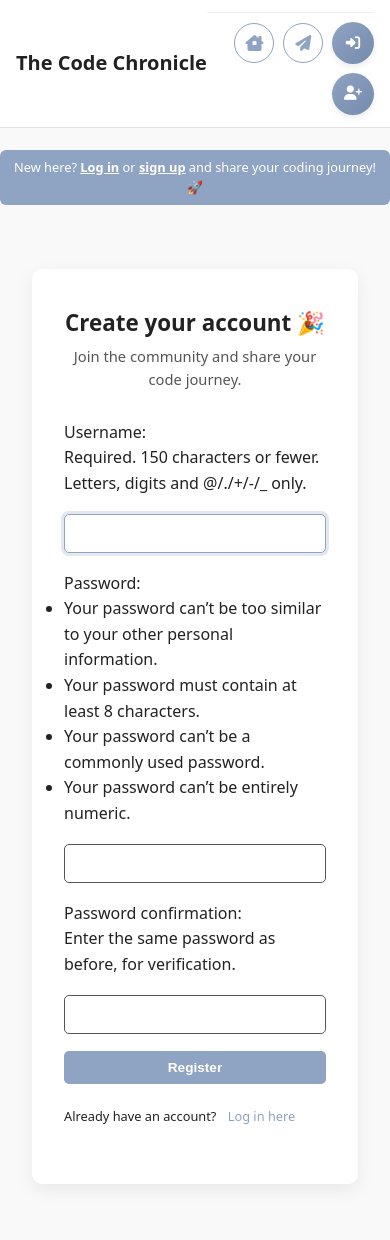
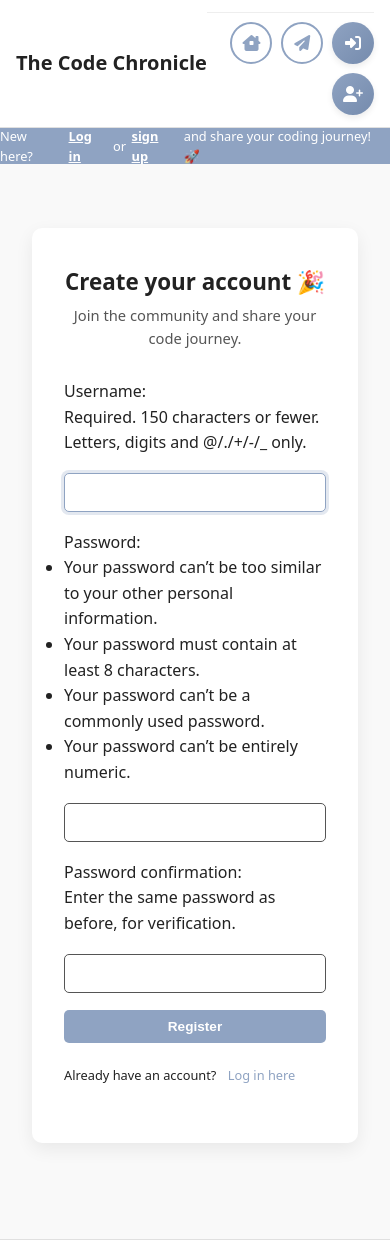
Before and after one commit to RGaRo/personal_blog, a Django app: page /accounts/register/ in a window 390 px wide. Shown: the top 1240 px of the page. Run offline with Django 5.2, Linux system fonts and the light colour scheme.

Commit message:
Improving the navbar for mobile devices

```diff
--- a/blogs/templates/blogs/base.html
+++ b/blogs/templates/blogs/base.html
@@ -14,86 +14,89 @@
       --bg:#f9f9f9;     --bg-card:#fff;
       --fg:#222;        --fg-soft:#555;
       --accent:#0077ff; --accent-h:#005fcc;
+
+      /* Fallbacks until JS recalculates */
+      --nav-h:64px;
+      --bar-h:36px;
+      --pad-top:calc(var(--nav-h) + var(--bar-h));
     }
 
-    /* RESET & BODY */
     *,*::before,*::after{box-sizing:border-box;margin:0;padding:0}
     html{scroll-behavior:smooth}
-    body{font-family:system-ui,-apple-system,BlinkMacSystemFont,"Segoe UI",Roboto,Helvetica,Arial,sans-serif;
-         background:var(--bg);color:var(--fg);line-height:1.6;min-height:100vh;padding-top:96px;}
+    body{
+      font-family:system-ui,-apple-system,BlinkMacSystemFont,"Segoe UI",Roboto,Helvetica,Arial,sans-serif;
+      background:var(--bg);color:var(--fg);line-height:1.6;
+      min-height:100vh;
+      padding-top:var(--pad-top);            /* auto-adjusted by JS */
+    }
 
     /* NAVBAR */
-    nav{position:fixed;inset:0 0 auto;background:var(--bg-card);border-bottom:1px solid #e0e0e0;
-        display:flex;flex-direction:column;padding:.5rem 1.5rem;z-index:1000;}
+    nav{
+      position:fixed;top:0;left:0;right:0;
+      background:var(--bg-card);border-bottom:1px solid #e0e0e0;
+      display:flex;flex-direction:column;padding:.5rem 1.5rem;z-index:1000;
+    }
     .nav-top{display:flex;align-items:center;justify-content:space-between;}
-
     .brand{font-weight:700;font-size:1.25rem;color:var(--fg);text-decoration:none;transition:color .25s;}
     .brand:hover{color:var(--accent)}
-
     nav ul{list-style:none;display:flex;gap:.75rem;align-items:center;flex-wrap:wrap;justify-content:flex-end;padding-top:.5rem;}
 
-    /* Outlined NAV buttons (Home / Contact) */
+    /* Outline pills (Home / Contact) */
     .nav-btn{display:inline-flex;align-items:center;justify-content:center;gap:.45rem;
              padding:.45rem 1.1rem;border:2px solid var(--accent);border-radius:22px;
-             font-size:.8rem;font-weight:600;color:var(--accent);text-decoration:none;
-             background:transparent;transition:background .25s,color .25s,transform .2s;}
+             font-size:.8rem;font-weight:600;color:var(--accent);background:transparent;
+             text-decoration:none;transition:.25s;position:relative;}
+    .nav-btn:hover{background:var(--accent);color:#fff;transform:translateY(-2px);}
     .nav-btn i{font-size:.9rem;}
-    .nav-btn:hover{background:var(--accent);color:#fff;transform:translateY(-2px);}
 
-    /* CTA buttons (LogIn / SignUp / LogOut) */
+    /* Solid CTA pills */
     .cta-btn{display:inline-flex;align-items:center;justify-content:center;gap:.45rem;
              padding:.5rem 1.2rem;border-radius:22px;font-size:.8rem;font-weight:600;
              color:#fff;background:linear-gradient(135deg,var(--accent),var(--accent-h));
-             border:none;text-decoration:none;cursor:pointer;box-shadow:0 3px 6px rgba(0,0,0,.08);
+             border:none;cursor:pointer;text-decoration:none;box-shadow:0 3px 6px rgba(0,0,0,.08);
              transition:transform .2s,box-shadow .2s;position:relative;}
+    .cta-btn:hover{transform:translateY(-2px);box-shadow:0 6px 12px rgba(0,0,0,.12);}
     .cta-btn i{font-size:.9rem;}
-    .cta-btn:hover{transform:translateY(-2px);box-shadow:0 6px 12px rgba(0,0,0,.12);}
 
-    /* Greeting bar (desktop) */
-    .greeting-bar{position:fixed;top:64px;left:0;right:0;background:var(--accent);color:#fff;
-                  text-align:center;padding:.45rem .75rem;font-size:.8rem;font-weight:500;z-index:999;}
-    .greeting-bar a{color:#fff;text-decoration:underline;font-weight:600;} .greeting-bar a:hover{color:#e9eefb;}
+    /* GREETING BAR (fixed just below navbar) */
+    .greeting-bar{
+      position:fixed;
+      top:var(--nav-h);          /* never overlaps */
+      left:0;right:0;
+      height:var(--bar-h);
+      background:var(--accent);
+      color:#fff;
+      display:flex;align-items:center;justify-content:center;
+      gap:.35rem;font-size:.8rem;font-weight:500;
+      z-index:999;
+    }
+    .greeting-bar a{color:#fff;text-decoration:underline;font-weight:600;}
+    .greeting-bar a:hover{color:#e9eefb;}
 
-    /* ─── MOBILE (<600 px) ─────────────────────────────── */
+    /* Mobile pills (icons only) */
     @media(max-width:600px){
-
-      /* Navbar keeps horizontal list but tighter gap */
       nav{padding:.75rem 1rem;}
       nav ul{gap:.55rem;border-top:1px solid #eee;padding-top:.55rem;}
 
-      /* Outlined pills — icon-only, tooltip */
-      .nav-btn{padding:.55rem;width:40px;height:40px;min-width:40px;border-radius:50%;border-width:1px;}
-      .nav-btn span{display:none;}
-      .nav-btn i{font-size:1rem;}
+      .nav-btn,.cta-btn{
+        padding:.6rem;width:42px;height:42px;min-width:42px;border-radius:50%;
+      }
+      .nav-btn span,.cta-btn span{display:none;}
+      .nav-btn i,.cta-btn i{font-size:1rem;}
 
-      /* CTA icon pills */
-      .cta-btn{padding:.6rem;width:42px;height:42px;min-width:42px;border-radius:50%;}
-      .cta-btn span{display:none;}
-
-      /* Shared tooltip for all icon pills */
-      .cta-btn::after,
-      .nav-btn::after{
+      .nav-btn::after,.cta-btn::after{
         content:attr(title);
-        position:absolute;bottom:-2rem;left:50%;transform:translateX(-50%);
+        position:absolute;bottom:-2.1rem;left:50%;transform:translateX(-50%);
         background:var(--bg-card);color:var(--fg-soft);font-size:.62rem;
-        padding:.25rem .55rem;border-radius:4px;white-space:nowrap;box-shadow:0 2px 6px rgba(0,0,0,.08);
+        padding:.25rem .5rem;border-radius:4px;white-space:nowrap;
+        box-shadow:0 2px 6px rgba(0,0,0,.08);
         opacity:0;pointer-events:none;transition:opacity .2s;z-index:9999;
       }
-      .cta-btn:hover::after,.cta-btn:focus::after,
-      .nav-btn:hover::after,.nav-btn:focus::after{opacity:1;}
-
-      /* Greeting bar flows after nav, not fixed */
-      .greeting-bar{
-        position:static;
-        margin-top:.6rem;
-        border-radius:6px;
-      }
-
-      /* More space for header + bar */
-      body{padding-top:140px;}
+      .nav-btn:hover::after,.nav-btn:focus::after,
+      .cta-btn:hover::after,.cta-btn:focus::after{opacity:1;}
     }
 
-    /* MAIN & FOOTER remain the same */
+    /* MAIN & FOOTER */
     main{max-width:800px;margin:2rem auto;padding:0 1rem;}
     .card{background:var(--bg-card);border-radius:8px;box-shadow:0 2px 6px rgba(0,0,0,.06);padding:2rem;margin-bottom:2rem;}
 
@@ -101,8 +104,9 @@
     .footer-grid{display:flex;flex-wrap:wrap;gap:2rem;justify-content:space-between;max-width:1000px;margin:0 auto 2rem;}
     .footer-section{flex:1 1 220px;min-width:200px;}
     .footer-section h3{margin-bottom:.5rem;color:var(--fg);font-size:1.1rem;}
-    .footer-section a,.footer-section p,.footer-section li{font-size:.95rem;color:var(--fg-soft);text-decoration:none;}
-    .footer-section a:hover{color:var(--accent-h);} .copyright{text-align:center;font-size:.85rem;}
+    .footer-section p,.footer-section li,.footer-section a{font-size:.95rem;color:var(--fg-soft);text-decoration:none;}
+    .footer-section a:hover{color:var(--accent-h);}
+    .copyright{text-align:center;font-size:.85rem;}
   </style>
 
   {% block extra_head %}{% endblock %}
@@ -114,13 +118,11 @@
     <div class="nav-top">
       <a href="{% url 'blogs:home_page' %}" class="brand">The&nbsp;Code&nbsp;Chronicle</a>
       <ul>
-        <!-- Home -->
         <li>
           <a href="{% url 'blogs:home_page' %}" class="nav-btn" title="Home">
             <i class="fas fa-house-chimney-window"></i><span>Home</span>
           </a>
         </li>
-        <!-- Contact -->
         <li>
           <a href="#footer" class="nav-btn" title="Contact">
             <i class="fas fa-paper-plane"></i><span>Contact</span>
@@ -128,7 +130,6 @@
         </li>
 
         {% if user.is_authenticated %}
-          <!-- Log Out (POST) -->
           <li>
             <form action="{% url 'accounts:logout' %}" method="post" style="margin:0;">
               {% csrf_token %}
@@ -138,13 +139,11 @@
             </form>
           </li>
         {% else %}
-          <!-- Log In -->
           <li>
             <a href="{% url 'accounts:login' %}" class="cta-btn" title="Log In">
               <i class="fas fa-right-to-bracket"></i><span>Log&nbsp;In</span>
             </a>
           </li>
-          <!-- Sign Up -->
           <li>
             <a href="{% url 'accounts:register' %}" class="cta-btn" title="Sign Up">
               <i class="fas fa-user-plus"></i><span>Sign&nbsp;Up</span>
@@ -162,10 +161,8 @@
     <div class="greeting-bar">New here? <a href="{% url 'accounts:login' %}">Log in</a> or <a href="{% url 'accounts:register' %}">sign up</a> and share your coding journey! 🚀</div>
   {% endif %}
 
-  <!-- MAIN CONTENT -->
-  <main>
-    {% block content %}{% endblock %}
-  </main>
+  <!-- MAIN -->
+  <main>{% block content %}{% endblock %}</main>
 
   <!-- FOOTER -->
   <footer id="footer">
@@ -179,9 +176,9 @@
       <div class="footer-section">
         <h3>Social</h3>
         <ul>
-          <li><a href="https://github.com/" target="_blank">GitHub</a></li>
-          <li><a href="https://x.com/" target="_blank">X</a></li>
-          <li><a href="https://linkedin.com/" target="_blank">LinkedIn</a></li>
+          <li><a href="https://github.com/">GitHub</a></li>
+          <li><a href="https://x.com/">X</a></li>
+          <li><a href="https://linkedin.com/">LinkedIn</a></li>
         </ul>
       </div>
       <div class="footer-section">
@@ -192,6 +189,19 @@
     <p class="copyright">&copy; All rights reserved</p>
   </footer>
 
+  <!-- JS: ajusta --nav-h dinámicamente -->
+  <script>
+    function setNavHeight () {
+      const nav = document.querySelector('nav');
+      if (!nav) return;
+      const root = document.documentElement;
+      root.style.setProperty('--nav-h', `${nav.offsetHeight}px`);
+      root.style.setProperty('--pad-top', `calc(${nav.offsetHeight}px + var(--bar-h))`);
+    }
+    window.addEventListener('load', setNavHeight);
+    window.addEventListener('resize', setNavHeight);
+  </script>
+
   {% block extra_scripts %}{% endblock %}
 </body>
 </html>
```
